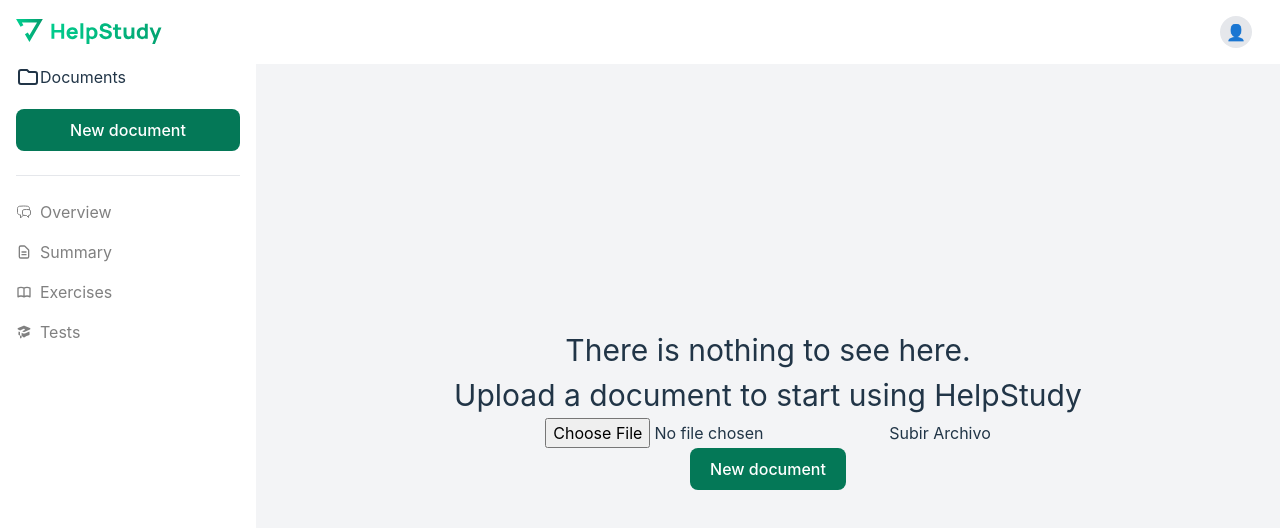
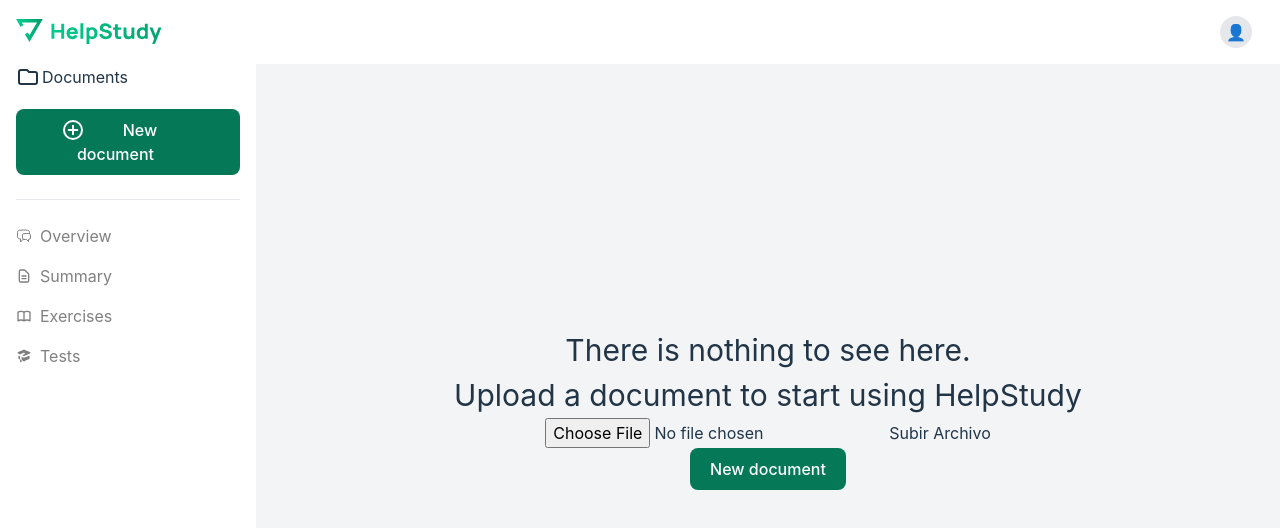
Before and after one commit to shbonillap/front-gemini, a React (Vite) app: page / in a window 1280 px wide. Shown: the top 528 px of the page. Built offline with nearby package versions, Linux system fonts and the light colour scheme.

Commit message:
update button

```diff
--- a/src/App.jsx
+++ b/src/App.jsx
@@ -64,13 +64,16 @@ const App = () => {
             <svg style={{ float: "left" }} xmlns="http://www.w3.org/2000/svg" className="h-6 w-6" fill="none" viewBox="0 0 24 24" stroke="currentColor" strokeWidth={2}>
               <path strokeLinecap="round" strokeLinejoin="round" d="M3 7v10a2 2 0 002 2h14a2 2 0 002-2V9a2 2 0 00-2-2h-6l-2-2H5a2 2 0 00-2 2z" />
             </svg>
-            <p style={{ float: "left" }}>Documents</p>
+            <p style={{ float: "left", marginLeft:"2px" }}>Documents</p>
           </div>
 
         }
-        <button style={{ backgroundColor: '#047857', color: "white", marginTop: "20px" }} className="w-full py-2 text-600 semi-rounded">
-          New document
-        </button>
+          <button style={{ backgroundColor: '#047857', color: "white", marginTop: "20px"}} className="w-full py-2 semi-rounded">
+          <svg style={{ float: "left", marginLeft:"25px" }} xmlns="http://www.w3.org/2000/svg" width="1.5em" height="1.5em" viewBox="0 0 24 24"><path fill="none" stroke="white" stroke-linecap="round" stroke-linejoin="round" stroke-width="2" d="M12 7.757v8.486M7.757 12h8.486M21 12a9 9 0 1 1-18 0a9 9 0 0 1 18 0"/></svg>
+          {/* <svg xmlns="http://www.w3.org/2000/svg" width="1.5em" height="1.5em" viewBox="0 0 24 24"><path fill="white" d="M15 12.5h-2.5V15a.5.5 0 0 1-1 0v-2.5H9a.5.5 0 0 1 0-1h2.5V9a.5.5 0 0 1 1 0v2.5H15a.5.5 0 0 1 0 1"/><path fill="white" d="M12 21.932A9.934 9.934 0 1 1 21.932 12A9.944 9.944 0 0 1 12 21.932m0-18.867A8.934 8.934 0 1 0 20.932 12A8.944 8.944 0 0 0 12 3.065"/></svg> */}
+          {/* <svg xmlns="http://www.w3.org/2000/svg" width="1.5em" height="1.5em" viewBox="0 0 16 16"><path fill="white" fill-rule="evenodd" d="M13.5 8a5.5 5.5 0 1 1-11 0a5.5 5.5 0 0 1 11 0M15 8A7 7 0 1 1 1 8a7 7 0 0 1 14 0M8.75 5.5a.75.75 0 0 0-1.5 0v1.75H5.5a.75.75 0 0 0 0 1.5h1.75v1.75a.75.75 0 0 0 1.5 0V8.75h1.75a.75.75 0 0 0 0-1.5H8.75z" clip-rule="evenodd" /></svg> */}
+          <p style={{ marginRight:"25px", font:"Inter", fontSize:"16px"}}>New document</p>
+          </button>
         <hr className="my-6" />
         {!filename ?
           <nav style={{ 'color': "grey" }}>
```
